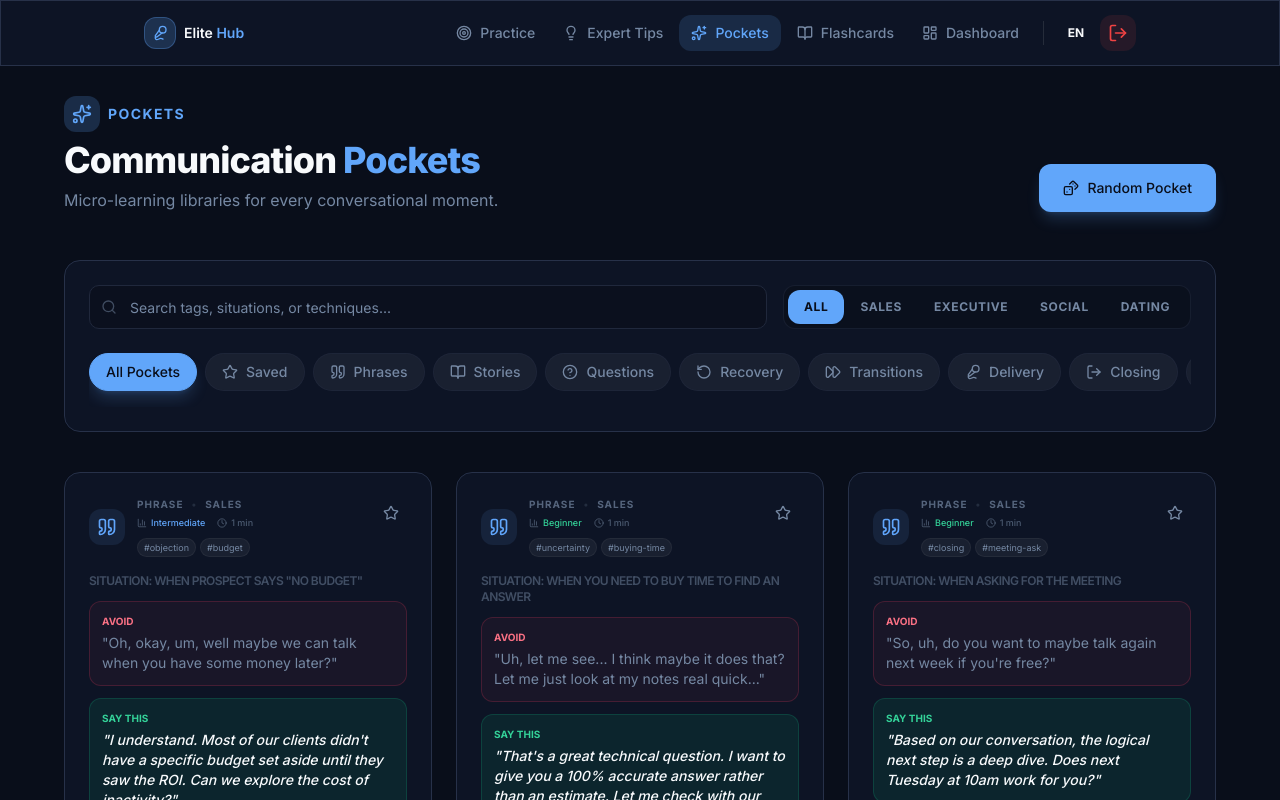
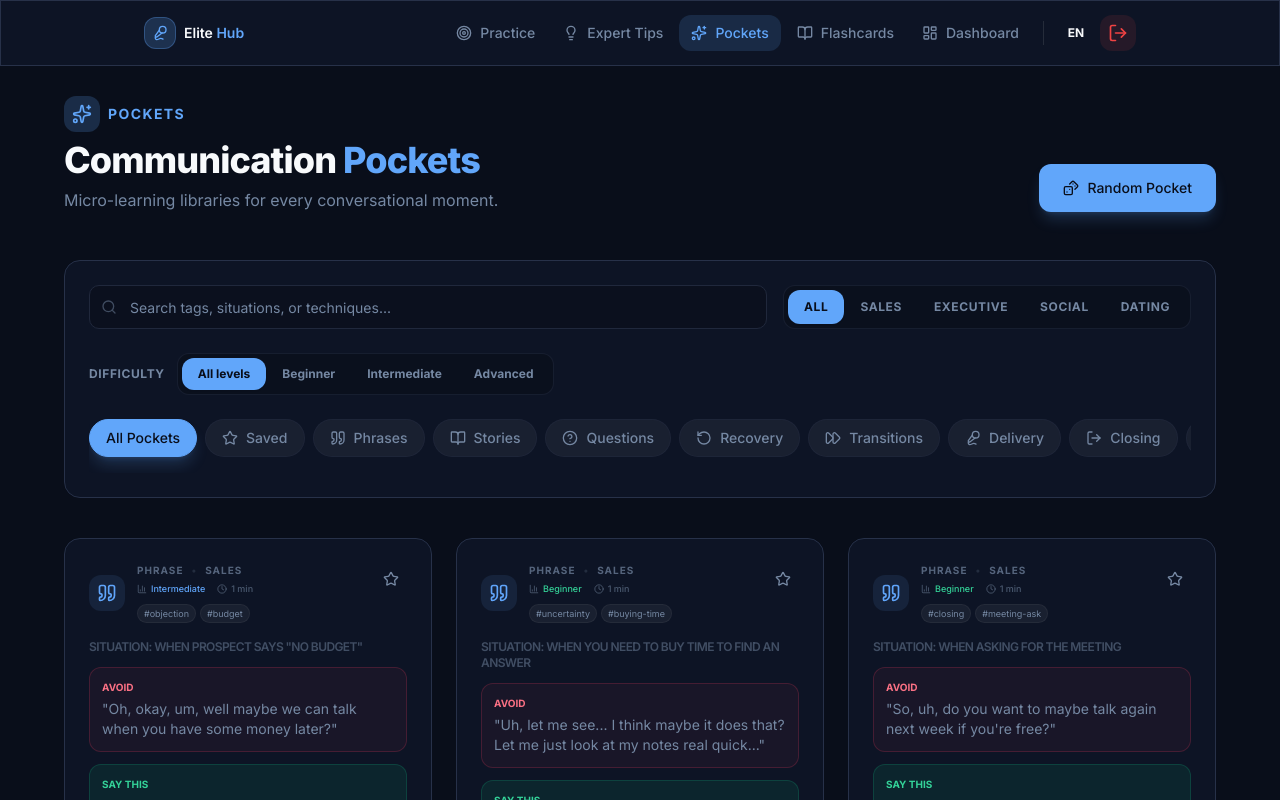
Before and after one commit to osorioj202/elite-communicator-hub, a Next.js app: page /pockets in a window 1280 px wide. Shown: the top 800 px of the page. Built offline with nearby package versions, Linux system fonts and the light colour scheme.

Commit message:
Add difficulty filter to pockets

```diff
--- a/src/app/pockets/page.tsx
+++ b/src/app/pockets/page.tsx
@@ -4,7 +4,7 @@ import React, { useState, useMemo } from 'react';
 import { POCKETS } from '@/data/pockets';
 import { PocketCard } from '@/components/pockets/PocketCard';
 import { PocketTypeFilter } from '@/components/pockets/PocketTypeFilter';
-import { Category, PocketType, Pocket } from '@/types';
+import { Category, Difficulty, PocketType, Pocket } from '@/types';
 import { useSessionStore } from '@/store/sessionStore';
 import { useLanguage } from '@/context/LanguageContext';
 import { translations } from '@/lib/translations';
@@ -28,10 +28,12 @@ import {
 } from '@/components/ui/dialog';
 
 const CATEGORIES: (Category | 'All')[] = ['All', 'Sales', 'Executive', 'Social', 'Dating'];
+const DIFFICULTIES: (Difficulty | 'All')[] = ['All', 'Beginner', 'Intermediate', 'Advanced'];
 
 export default function PocketsPage() {
     const [searchQuery, setSearchQuery] = useState('');
     const [selectedCat, setSelectedCat] = useState<Category | 'All'>('All');
+    const [selectedDifficulty, setSelectedDifficulty] = useState<Difficulty | 'All'>('All');
     const [selectedType, setSelectedType] = useState<PocketType | 'All' | 'Saved'>('All');
     const [randomPocket, setRandomPocket] = useState<Pocket | null>(null);
     const [isMounted, setIsMounted] = React.useState(false);
@@ -54,18 +56,19 @@ export default function PocketsPage() {
                 ('instruction' in pocket && (pocket.instruction.en.toLowerCase().includes(s) || pocket.instruction.es.toLowerCase().includes(s)));
 
             const matchesCat = selectedCat === 'All' || pocket.category === selectedCat;
+            const matchesDifficulty = selectedDifficulty === 'All' || pocket.difficulty === selectedDifficulty;
 
             const matchesType =
                 selectedType === 'All' ||
                 (selectedType === 'Saved' ? savedPocketIds.includes(pocket.id) : pocket.type === selectedType);
 
-            return matchesSearch && matchesCat && matchesType;
+            return matchesSearch && matchesCat && matchesDifficulty && matchesType;
         });
-    }, [searchQuery, selectedCat, selectedType, savedPocketIds, isMounted]);
+    }, [searchQuery, selectedCat, selectedDifficulty, selectedType, savedPocketIds, isMounted]);
 
     const handleRandomize = () => {
-        const randomIndex = Math.floor(Math.random() * POCKETS.length);
-        setRandomPocket(POCKETS[randomIndex]);
+        const randomIndex = Math.floor(Math.random() * filteredPockets.length);
+        setRandomPocket(filteredPockets[randomIndex]);
     };
 
     return (
@@ -92,6 +95,7 @@ export default function PocketsPage() {
                         <DialogTrigger>
                             <Button
                                 onClick={handleRandomize}
+                                disabled={!isMounted || filteredPockets.length === 0}
                                 className="bg-primary hover:bg-primary/90 text-primary-foreground gap-2 h-12 px-6 rounded-xl shadow-lg shadow-primary/20"
                             >
                                 <Dices className="w-5 h-5" />
@@ -162,6 +166,31 @@ export default function PocketsPage() {
                         </div>
                     </div>
 
+                    {/* Difficulty Tabs */}
+                    <div className="flex flex-col sm:flex-row sm:items-center gap-3">
+                        <span className="text-xs font-bold uppercase tracking-wider text-muted-foreground">
+                            {t('pocketsDifficulty')}
+                        </span>
+                        <div className="flex flex-wrap bg-black/20 p-1 rounded-xl border border-border/50">
+                            {DIFFICULTIES.map(difficulty => (
+                                <button
+                                    key={difficulty}
+                                    onClick={() => setSelectedDifficulty(difficulty)}
+                                    className={clsx(
+                                        "px-4 py-2 rounded-lg text-xs font-bold transition-all",
+                                        selectedDifficulty === difficulty
+                                            ? "bg-primary text-primary-foreground shadow-sm"
+                                            : "text-muted-foreground hover:text-foreground"
+                                    )}
+                                >
+                                    {difficulty === 'All'
+                                        ? t('pocketsDifficultyAll')
+                                        : t(`difficulty${difficulty}` as keyof typeof translations.en)}
+                                </button>
+                            ))}
+                        </div>
+                    </div>
+
                     <PocketTypeFilter
                         selectedType={selectedType}
                         onTypeChange={setSelectedType}
@@ -192,6 +221,7 @@ export default function PocketsPage() {
                             onClick={() => {
                                 setSearchQuery('');
                                 setSelectedCat('All');
+                                setSelectedDifficulty('All');
                                 setSelectedType('All');
                             }}
                         >
--- a/src/lib/translations.ts
+++ b/src/lib/translations.ts
@@ -56,6 +56,11 @@ export const translations = {
         pocketsRandom: 'Random Pocket',
         pocketsSearch: 'Search tags, situations, or techniques...',
         pocketsNoResults: 'No pockets found',
+        pocketsDifficulty: 'Difficulty',
+        pocketsDifficultyAll: 'All levels',
+        difficultyBeginner: 'Beginner',
+        difficultyIntermediate: 'Intermediate',
+        difficultyAdvanced: 'Advanced',
         addFlashcard: 'Add Flashcard',
         flashcardAdded: 'Added to Flashcards',
         copyTechnique: 'Copy Technique',
@@ -177,6 +182,11 @@ export const translations = {
         pocketsRandom: 'Frase Aleatoria',
         pocketsSearch: 'Buscar etiquetas, situaciones o técnicas...',
         pocketsNoResults: 'No se encontraron frases',
+        pocketsDifficulty: 'Nivel',
+        pocketsDifficultyAll: 'Todos los niveles',
+        difficultyBeginner: 'Principiante',
+        difficultyIntermediate: 'Intermedio',
+        difficultyAdvanced: 'Avanzado',
         addFlashcard: 'Crear flashcard',
         flashcardAdded: 'Añadida a flashcards',
         copyTechnique: 'Copiar técnica',
```
